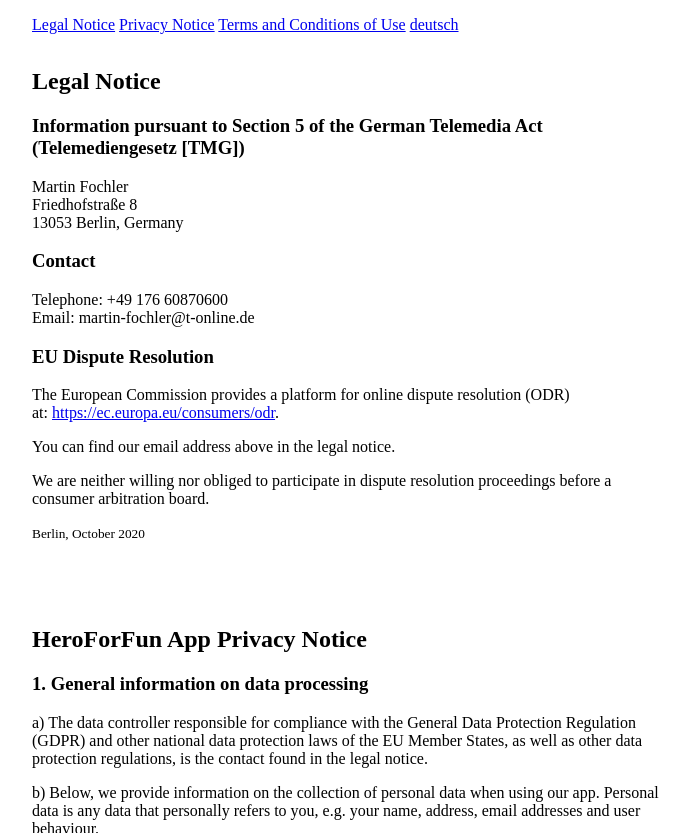
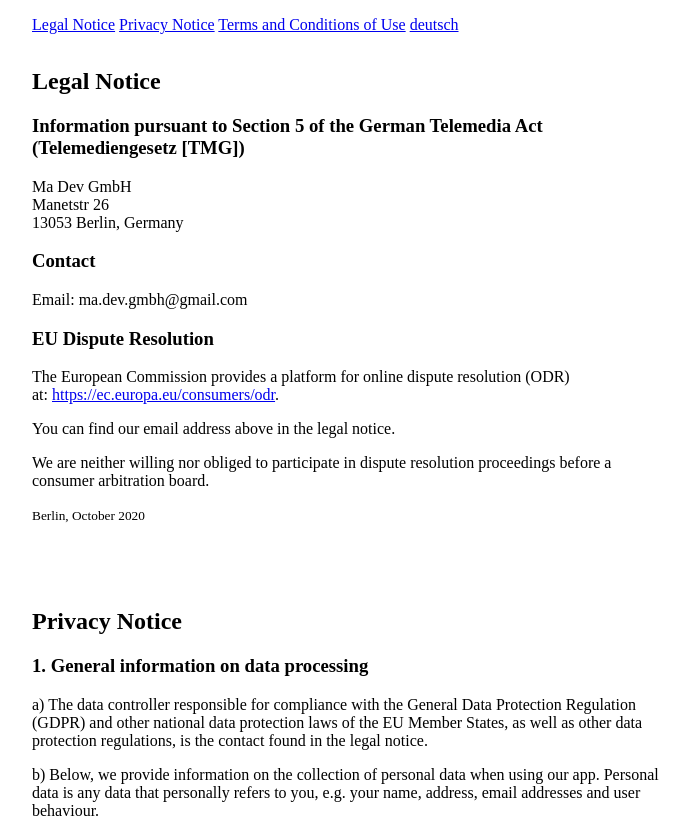
Before and after one commit to Ma-Dev-GmbH/ma-dev-gmbh.github.io, a plain HTML site: page legal.html in a window 1280 px wide. Shown: the top 833 px of the page, without its empty margins (288-977 px from the left). Drawn offline with Linux system fonts and the light colour scheme.

Commit message:
Update legal.html

```diff
--- a/legal.html
+++ b/legal.html
@@ -1,11 +1,11 @@
 <!DOCTYPE html>
 <html lang="de">
     <head>
-      <title>Hero for Fun | Legal</title>
+      <title>Ma Dev GmbH | Legal</title>
       <meta charset="utf-8">
       <meta name="viewport" content="width=device-width, initial-scale=1, shrink-to-fit=no">
-      <meta name="description" content="Legal Information about HeroForFun App." />
-      <meta name="author" content="Martin Fochler" />
+      <meta name="description" content="Legal Information of Ma Dev GmbH." />
+      <meta name="author" content="Ma Dev GmbH" />
       <style>
           header {
             position: fixed;
@@ -36,14 +36,13 @@
             <h2>Legal Notice</h2>
             <article>
                 <h3>Information pursuant to Section 5 of the German Telemedia Act (Telemediengesetz [TMG])</h3>
-                <p>Martin Fochler<br>
-                    Friedhofstraße 8<br>
+                <p>Ma Dev GmbH<br>
+                    Manetstr 26<br>
                     13053 Berlin, Germany</p>
             </article>
             <article>
                 <h3>Contact</h3>
-                <p>Telephone: +49 176 60870600<br>
-                    Email: martin-fochler@t-online.de</p>
+                    Email: ma.dev.gmbh@gmail.com</p>
             </article>
             <article>
                 <h3>EU Dispute Resolution</h3>
@@ -54,7 +53,7 @@
             <p><small>Berlin, October 2020</small></p>
         </section>
         <section id="dataprotection">
-            <h2>HeroForFun App Privacy Notice</h2>
+            <h2>Privacy Notice</h2>
             <article>
                 <h3>1. General information on data processing</h3>
                 <p>a) The data controller responsible for compliance with the General Data Protection Regulation (GDPR) and other national data protection laws of the EU Member States, as well as other data protection regulations, is the contact found in the legal notice.</p>
@@ -103,7 +102,7 @@
             <h2>Terms and Conditions of Use</h2>
             <article>
                 <h3>1. General provisions</h3>
-                <p>1.1. We (hereinafter referred to as the “Provider”) operate the HeroForFun app to provide users with technical support for individual exercise and training programmes. The services rendered by the Provider do not constitute advice and do not include any assessment of the user’s physical capacity.</p>
+                <p>1.1. We (hereinafter referred to as the “Provider”) operate the app to provide users with technical support for individual exercise and training programmes. The services rendered by the Provider do not constitute advice and do not include any assessment of the user’s physical capacity.</p>
                 <p>1.2. These Terms and Conditions of Use shall apply to any and all content and services made available to the user by the Provider. They apply in the version valid at such time as the user uses the service, as amended from time to time. When downloading the app, the user confirms that he/she has read and understood these Terms and Conditions of Use and the Privacy Notice and agrees to the same.</p>
                 <p>1.3. The Provider’s services are reserved for persons aged 17 or older.</p>
                 <p>1.4. The Provider reserves the right to amend, supplement or remove information provided through its services without prior notice. It furthermore reserves the right to block, amend, supplement or remove websites, apps and social media platforms, etc., in whole or in part, or to cease publication temporarily or permanently.</p>
```
